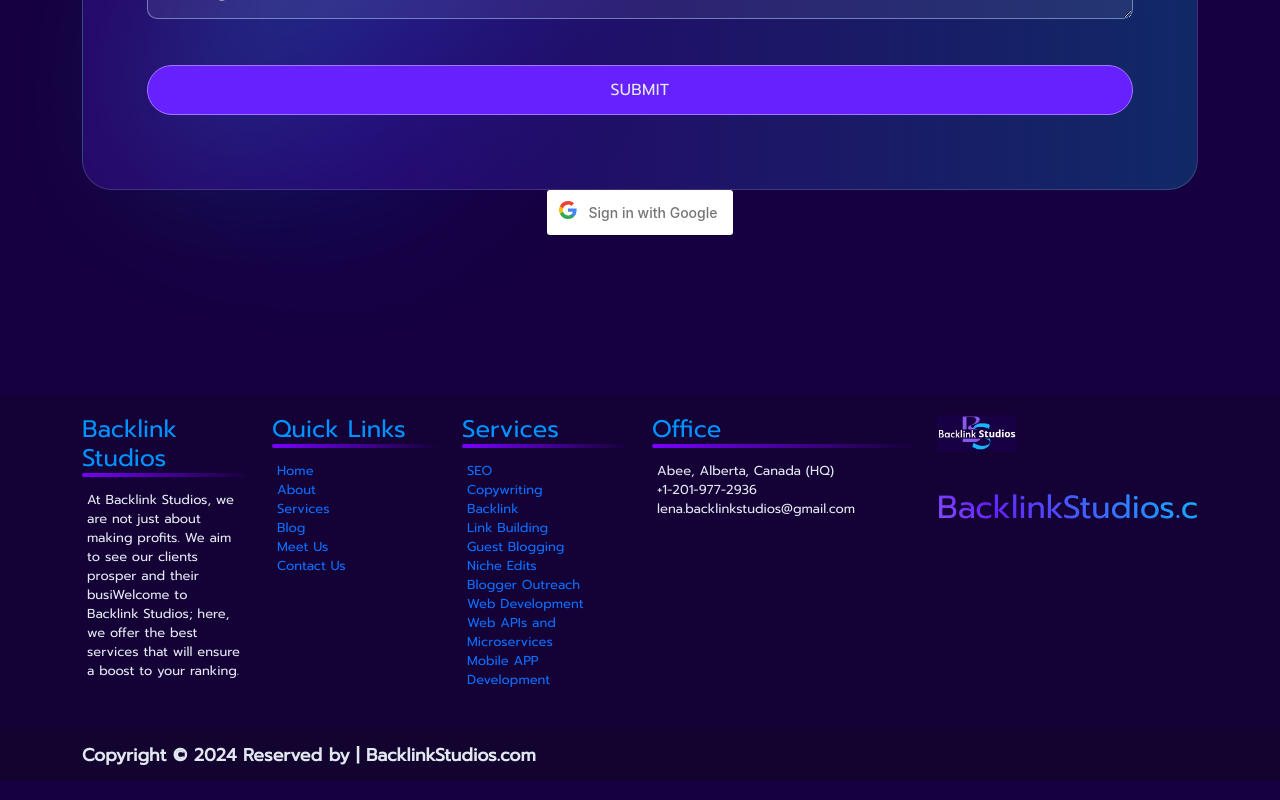
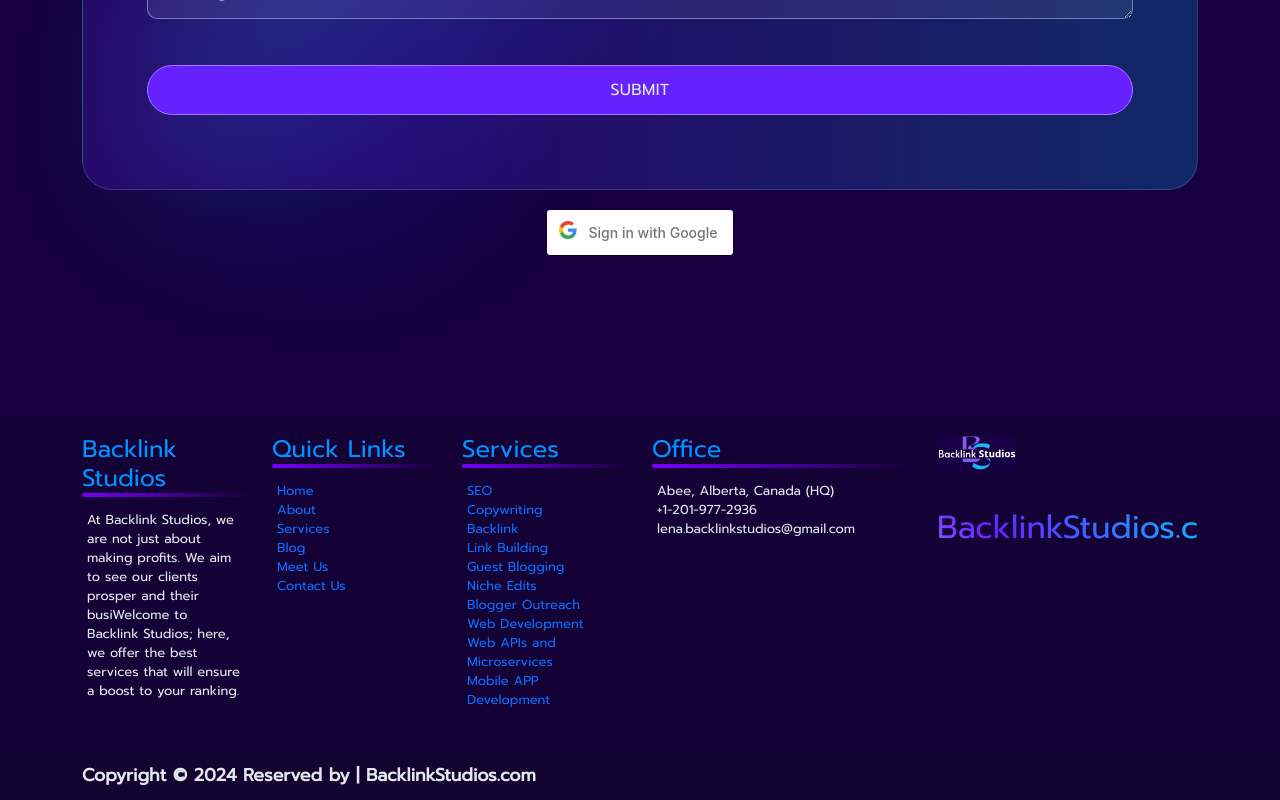
Before and after one commit to BackLinkStudios/backlinkstudios.github.io, a Next.js app: page /contact-us in a window 1280 px wide. Shown: the part 1720-2520 px from the top of the page. Built offline with nearby package versions, Linux system fonts and the light colour scheme.

Commit message:
scss  tm-5

```diff
--- a/src/app/contact-us/page.tsx
+++ b/src/app/contact-us/page.tsx
@@ -369,7 +369,7 @@
 							</p>
 						</form>
 						{/* <GoogleSignIn /> */}
-						<div className="_._text-center">
+						<div className="_._text-center _._mt-5">
 							<button className="login-with-google-btn" onClick={handleSignInWithGoogle}>
 								Sign in with Google
 							</button>
```
